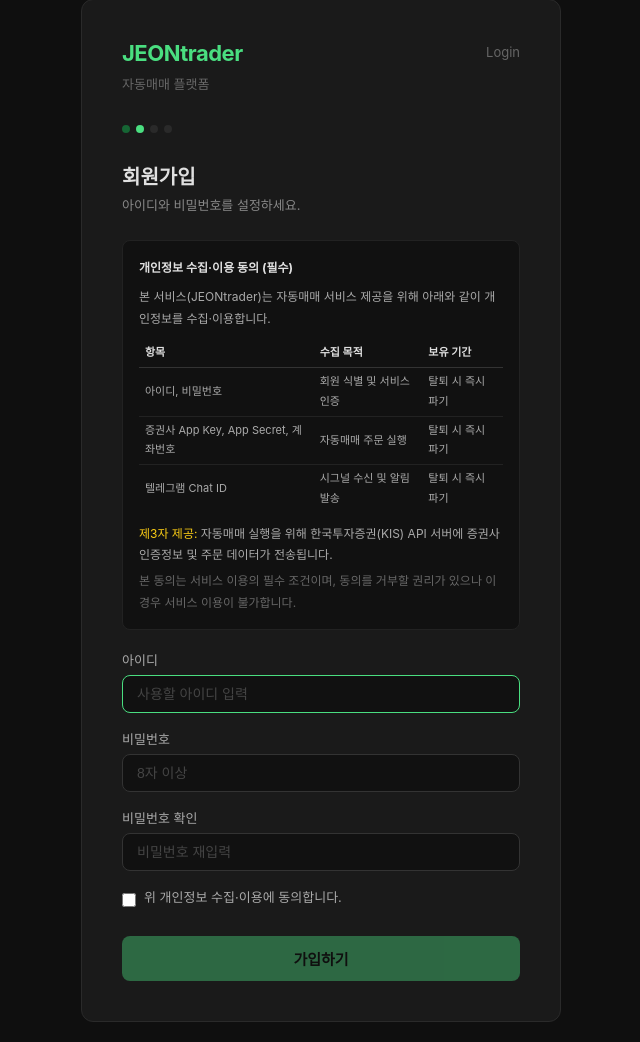
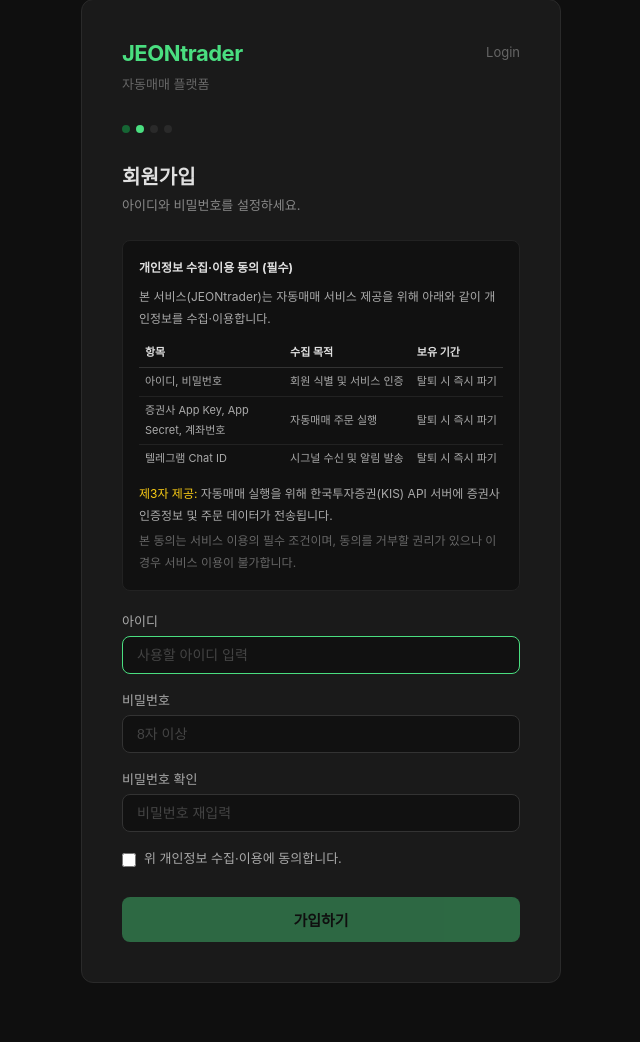
Before and after one commit to DeanJun/jeontrader-v2, a FastAPI app: template templates/register.html in a window 1280 px wide. Shown: the part 21-1063 px from the top of the page, without its empty margins (319-959 px from the left). After the commit the page ends 1004 px from the top, so only its background shows below. Run offline with FastAPI, Linux system fonts and the light colour scheme; the template is opened without the code that fills it, so the values that code supplies are empty; parts of the project's set-up code (start-up, migrations or seed data) failed here and were passed over.

Commit message:
개인정보 동의 테이블 보유기간 컬럼 줄바꿈 방지
Co-Authored-By: Claude Sonnet 4.6 <noreply@anthropic.com>

```diff
--- a/templates/register.html
+++ b/templates/register.html
@@ -20,28 +20,33 @@
     <div style="font-weight:bold; color:#e0e0e0; margin-bottom:8px;">개인정보 수집·이용 동의 (필수)</div>
     <p style="margin:0 0 10px;">본 서비스(JEONtrader)는 자동매매 서비스 제공을 위해 아래와 같이 개인정보를 수집·이용합니다.</p>
     <table style="width:100%; border-collapse:collapse; font-size:11px; margin-bottom:10px;">
+        <colgroup>
+            <col style="width:40%">
+            <col style="width:35%">
+            <col style="width:25%">
+        </colgroup>
         <thead>
             <tr style="color:#e0e0e0; border-bottom:1px solid #333;">
                 <th style="padding:4px 6px; text-align:left;">항목</th>
                 <th style="padding:4px 6px; text-align:left;">수집 목적</th>
-                <th style="padding:4px 6px; text-align:left;">보유 기간</th>
+                <th style="padding:4px 6px; text-align:left; white-space:nowrap;">보유 기간</th>
             </tr>
         </thead>
         <tbody>
             <tr style="border-bottom:1px solid #222;">
                 <td style="padding:4px 6px;">아이디, 비밀번호</td>
                 <td style="padding:4px 6px;">회원 식별 및 서비스 인증</td>
-                <td style="padding:4px 6px;">탈퇴 시 즉시 파기</td>
+                <td style="padding:4px 6px; white-space:nowrap;">탈퇴 시 즉시 파기</td>
             </tr>
             <tr style="border-bottom:1px solid #222;">
                 <td style="padding:4px 6px;">증권사 App Key, App Secret, 계좌번호</td>
                 <td style="padding:4px 6px;">자동매매 주문 실행</td>
-                <td style="padding:4px 6px;">탈퇴 시 즉시 파기</td>
+                <td style="padding:4px 6px; white-space:nowrap;">탈퇴 시 즉시 파기</td>
             </tr>
             <tr>
                 <td style="padding:4px 6px;">텔레그램 Chat ID</td>
                 <td style="padding:4px 6px;">시그널 수신 및 알림 발송</td>
-                <td style="padding:4px 6px;">탈퇴 시 즉시 파기</td>
+                <td style="padding:4px 6px; white-space:nowrap;">탈퇴 시 즉시 파기</td>
             </tr>
         </tbody>
     </table>
```
